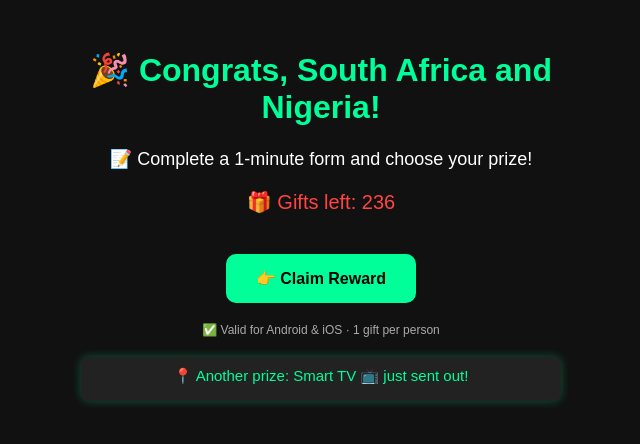
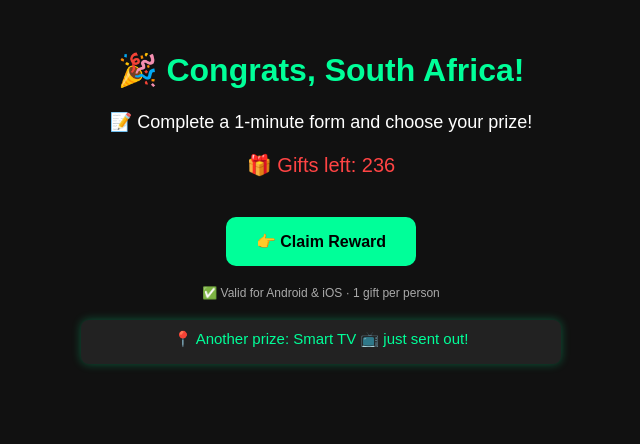
Before and after one commit to OneproAf/Oneproaf.github.io, a plain HTML site: page index.html in a window 1280 px wide. Shown: the whole page, without its empty margins (319-959 px from the left). Drawn offline with Linux system fonts and the light colour scheme.

Commit message:
Update index.html

```diff
--- a/index.html
+++ b/index.html
@@ -38,7 +38,7 @@
 </head>
 <body>
 
-  <h1 style="color:#00ff99;">🎉 Congrats, South Africa and Nigeria! </h1>
+  <h1 style="color:#00ff99;">🎉 Congrats, South Africa! </h1>
   <p style="font-size:18px;">📝 Complete a 1-minute form and choose your prize!</p>
   <div style="font-size:20px;color:#ff4444;margin:20px 0;">🎁 Gifts left: <span id="giftCount">238</span></div>
 
```
